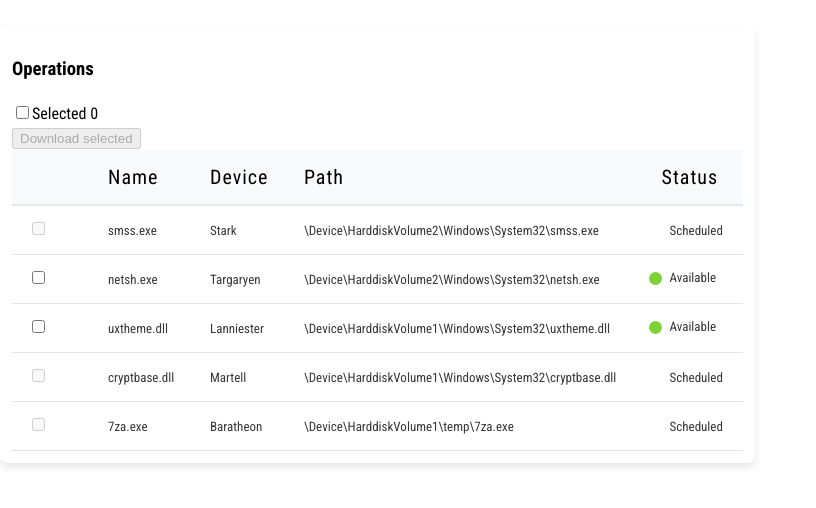
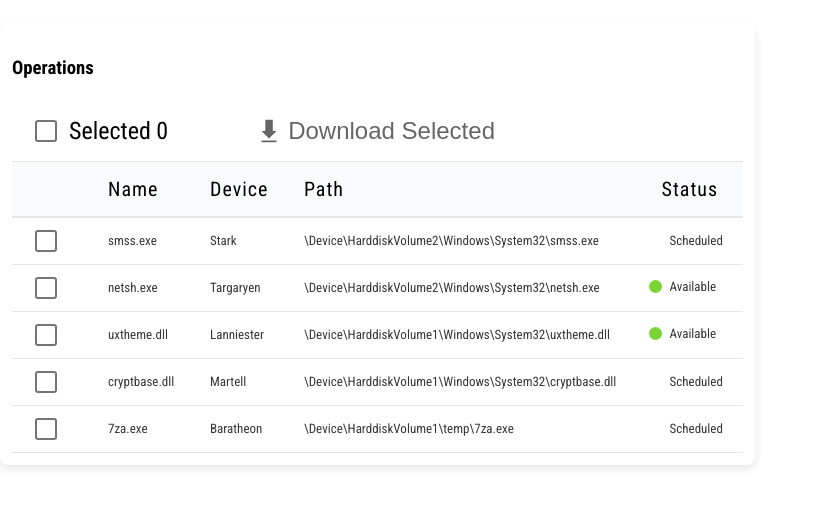
Before and after one commit to bogdand43/data-table-exercise, a React (Vite) app: page / in a window 1280 px wide. Shown: the part 156-664 px from the top of the page, without its empty margins (0-816 px from the left). Built offline with nearby package versions, Linux system fonts and the light colour scheme; a web font is replaced by a local one.

Commit message:
added ActionBar component + necessary handlers for single row selection and download

```diff
--- /dev/null
+++ b/src/components/ActionBar/ActionBar.module.scss
@@ -0,0 +1,59 @@
+.DataTableActionBar {
+  display: flex;
+  gap: 50px;
+  align-items: center;
+  // padding: 10px;
+  border-bottom: 1px solid #e5e5e5;
+}
+
+.SelectAllContainer {
+  display: flex;
+  align-items: center;
+  font-size: 24px;
+  padding: 12px 16px;
+  gap: 12px;
+  vertical-align: middle;
+}
+.SelectedCount {
+  font-size: inherit;
+  color: #000000;
+}
+
+.DownloadButtonContainer {
+  border: 0;
+  background: none;
+
+  button {
+    background: none;
+    border: 0;
+    padding: 0;
+    display: flex;
+    align-items: center;
+    gap: 4px;
+    font-size: 24px;
+    color: #000000;
+    text-transform: capitalize;
+    padding: 10px 20px;
+    font-weight: 500;
+    cursor: pointer;
+    transition: all 0.2s ease-in-out;
+
+    &:active:not(:disabled) {
+      transform: translateY(1px);
+    }
+
+    &:disabled {
+      cursor: not-allowed;
+      opacity: 0.6;
+    }
+
+    &:focus-visible {
+      outline-offset: 2px;
+    }
+
+    img {
+      width: 30px;
+      height: 30px;
+    }
+  }
+}
--- /dev/null
+++ b/src/components/ActionBar/ActionBar.tsx
@@ -0,0 +1,44 @@
+import type { ActionBarProps } from './ActionBar.types';
+import React from 'react';
+import downloadIcon from '../../assets/download.svg';
+import { CHECKBOX_STATE } from '../../utils/constants';
+import Checkbox from '../Checkbox/Checkbox';
+
+import styles from './ActionBar.module.scss';
+
+const ActionBar: React.FC<ActionBarProps> = ({
+  selectAllState,
+  onSelectAll,
+  onDownload,
+  selectedCount,
+  hasSelection,
+}) => {
+  return (
+    <div className={styles.DataTableActionBar}>
+      <div className={styles.SelectAllContainer}>
+        <Checkbox
+          checked={selectAllState === CHECKBOX_STATE.CHECKED}
+          indeterminate={selectAllState === CHECKBOX_STATE.INDETERMINATE}
+          onChange={onSelectAll}
+        />
+        <span className={styles.SelectedCount}>
+          Selected
+          {' '}
+          {selectedCount}
+        </span>
+
+      </div>
+      <div className={styles.DownloadButtonContainer}>
+        <button
+          disabled={!hasSelection}
+          onClick={onDownload}
+        >
+          <img src={downloadIcon} alt="Download selected" />
+          Download selected
+        </button>
+      </div>
+    </div>
+  );
+};
+
+export default ActionBar;
--- a/src/components/Checkbox/Checkbox.module.scss
+++ b/src/components/Checkbox/Checkbox.module.scss
@@ -1,7 +1,7 @@
-.CheckboxContainer {
+.CheckboxLabel {
   display: flex;
   align-items: center;
-  justify-content: center;
+  // justify-content: center;
   position: relative;
   cursor: pointer;
   user-select: none;
@@ -37,8 +37,8 @@
     content: '';
     position: absolute;
     display: none;
-    left: 4px;
-    top: 2px;
+    left: 6px;
+    top: 3px;
     width: 4px;
     height: 8px;
     border: solid #ffffff;
@@ -70,9 +70,9 @@
     content: '';
     display: block;
     position: absolute;
-    left: 3px;
-    top: 7px;
-    width: 8px;
+    left: 4px;
+    top: 8px;
+    width: 10px;
     height: 2px;
     border: none;
     background-color: #ffffff;
@@ -82,7 +82,6 @@
 
 // Focus state
 .Checkbox:focus ~ .Checkmark {
-  box-shadow: 0 0 0 2px rgba(37, 99, 235, 0.3);
   outline: 2px solid #4d92e2;
   outline-offset: 2px;
 }
--- a/src/components/Checkbox/Checkbox.tsx
+++ b/src/components/Checkbox/Checkbox.tsx
@@ -1,5 +1,6 @@
 import type { CheckboxProps } from './Checkbox.types';
 import React, { useEffect } from 'react';
+import styles from './Checkbox.module.scss';
 
 const Checkbox: React.FC<CheckboxProps> = ({
   checked,
@@ -23,14 +24,16 @@ const Checkbox: React.FC<CheckboxProps> = ({
     }
   };
   return (
-    <label className={`CheckboxLabel ${className || ''}`}>
+    <label className={`${styles.CheckboxLabel} ${className || ''}`}>
       <input
         ref={checkboxRef}
         type="checkbox"
         checked={checked}
         onChange={handleChange}
         disabled={disabled}
+        className={styles.Checkbox}
       />
+      <span className={styles.Checkmark} />
     </label>
   );
 };
--- a/src/components/DataTable/DataTable.tsx
+++ b/src/components/DataTable/DataTable.tsx
@@ -3,7 +3,7 @@ import type { DataTableProps } from './DataTable.types';
 import React, { useCallback, useMemo, useState } from 'react';
 import { mockData } from '../../data/mock';
 import { CHECKBOX_STATE } from '../../utils/constants';
-import Checkbox from '../Checkbox/Checkbox';
+import ActionBar from '../ActionBar/ActionBar';
 import TableHeader from '../TableHeader/TableHeader';
 import TableRow from '../TableRow/TableRow';
 import styles from './DataTable.module.scss';
@@ -34,6 +34,20 @@ const DataTable: React.FC<DataTableProps> = ({
     return CHECKBOX_STATE.INDETERMINATE;
   }, [selectedRows, availableOperations, availableRowCount]);
 
+  // individual row selection handler
+  const handleRowSelection = useCallback(({ name: rowName }: Operation, selected: boolean) => {
+    setSelectedRows((prevSelected) => {
+      let next = [...prevSelected];
+      if (selected && !prevSelected.includes(rowName)) {
+        next.push(rowName);
+      }
+      else {
+        next = next.filter(name => name !== rowName);
+      }
+      return next;
+    });
+  }, []);
+
   const handleSelectAll = useCallback(() => {
     if (selectAllState === CHECKBOX_STATE.CHECKED) {
       setSelectedRows([]);
@@ -43,32 +57,36 @@ const DataTable: React.FC<DataTableProps> = ({
     }
   }, [availableOperations, selectAllState]);
 
+  const handleDownload = useCallback(() => {
+    const selectedItems = data.filter(row => selectedRows.includes(row.name));
+
+    if (selectedItems.length === 0) {
+      // eslint-disable-next-line no-alert
+      alert('No items selected for download');
+      return;
+    }
+
+    const downloadInfo = selectedItems
+      .map(item => `Device: ${item.device}\nPath: ${item.path}`)
+      .join('\n\n');
+
+    // eslint-disable-next-line no-alert
+    alert(`Downloading ${selectedItems.length} item(s):\n\n${downloadInfo}`);
+  }, [data, selectedRows]);
+
   const selectedCount = selectedRows.length;
   const hasSelection = selectedCount > 0;
 
   return (
     <div className={`${styles.DataTableContainer} ${className}`}>
       <h3>{title}</h3>
-      <div className="DataTableActionBar">
-        <div>
-          <Checkbox
-            checked={selectAllState === 'checked'}
-            indeterminate={selectAllState === 'indeterminate'}
-            onChange={handleSelectAll}
-          />
-          Selected
-          {' '}
-          {selectedCount}
-        </div>
-        <div>
-          <button
-            className="DownloadButton"
-            disabled={!hasSelection}
-          >
-            Download selected
-          </button>
-        </div>
-      </div>
+      <ActionBar
+        onSelectAll={handleSelectAll}
+        onDownload={handleDownload}
+        selectAllState={selectAllState}
+        selectedCount={selectedCount}
+        hasSelection={hasSelection}
+      />
       <table className={styles.DataTable}>
         <TableHeader columnNames={columnNames} />
         <tbody>
@@ -79,7 +97,7 @@ const DataTable: React.FC<DataTableProps> = ({
               isSelected={selectedRows.includes(operation.name)}
               isSelectable={availableOperations.includes(operation.name)}
               columnNames={columnNames}
-              onSelectionChange={() => {}}
+              onSelectionChange={handleRowSelection}
             />
           ))}
         </tbody>
--- a/src/components/TableRow/TableRow.module.scss
+++ b/src/components/TableRow/TableRow.module.scss
@@ -1,5 +1,4 @@
 .TableRow {
-  background-color: #ffffff;
   border-bottom: 1px solid #e5e5e5;
   transition: background-color 0.2s;
 
--- a/src/components/TableRow/TableRow.tsx
+++ b/src/components/TableRow/TableRow.tsx
@@ -7,7 +7,7 @@ import styles from './TableRow.module.scss';
 
 const TableRow: React.FC<TableRowProps> = ({ row, columnNames, isSelected, isSelectable, onSelectionChange }) => {
   const handleCheckboxChange = (checked: boolean) => {
-    onSelectionChange(row.id, checked);
+    onSelectionChange(row, checked);
   };
   return (
     <tr className={styles.TableRow}>
--- a/src/components/TableRow/TableRow.types.ts
+++ b/src/components/TableRow/TableRow.types.ts
@@ -1,5 +1,5 @@
 export interface TableRowProps {
-  row: Record<string, any>;
+  row: any;
   columnNames: string[];
   isSelected: boolean;
   isSelectable: boolean;
```
Also changed, not shown: src/components/ActionBar/ActionBar.types.ts (added, +9 -0 lines), src/assets/download.svg (added).
